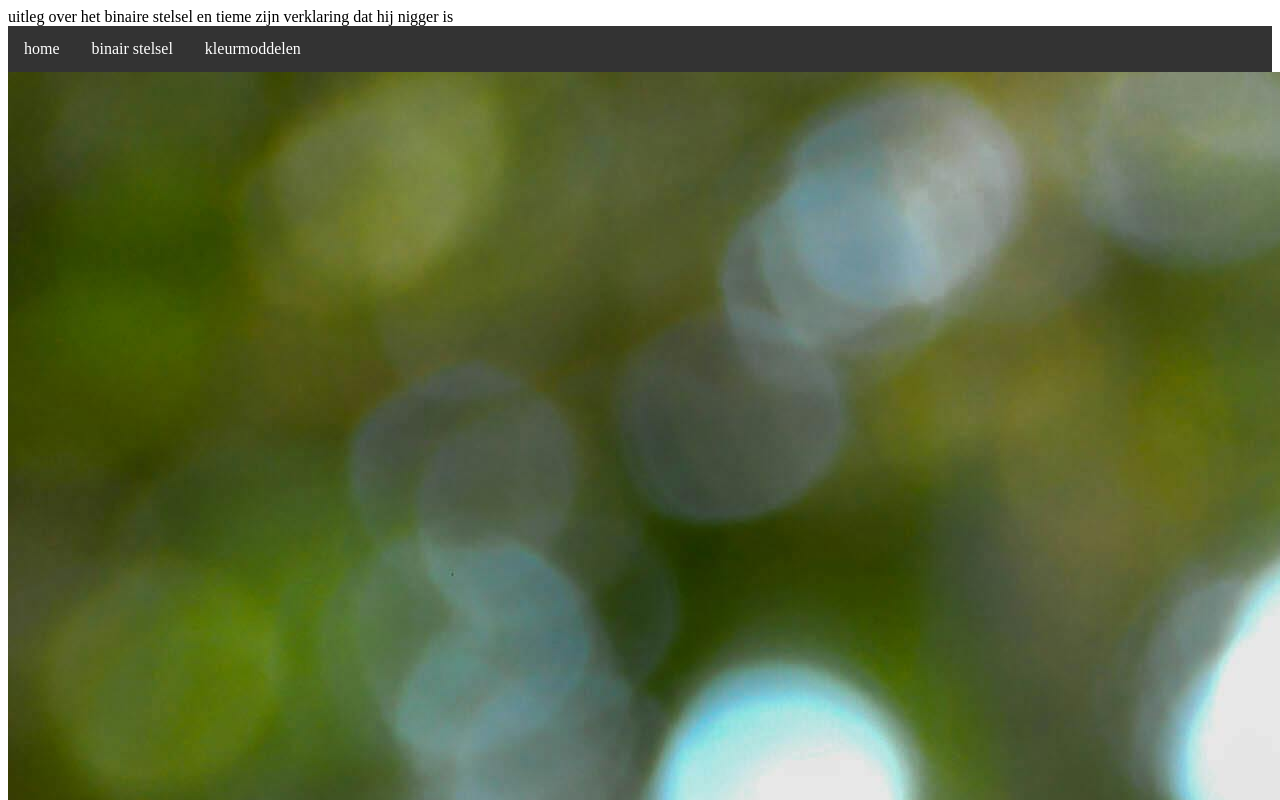
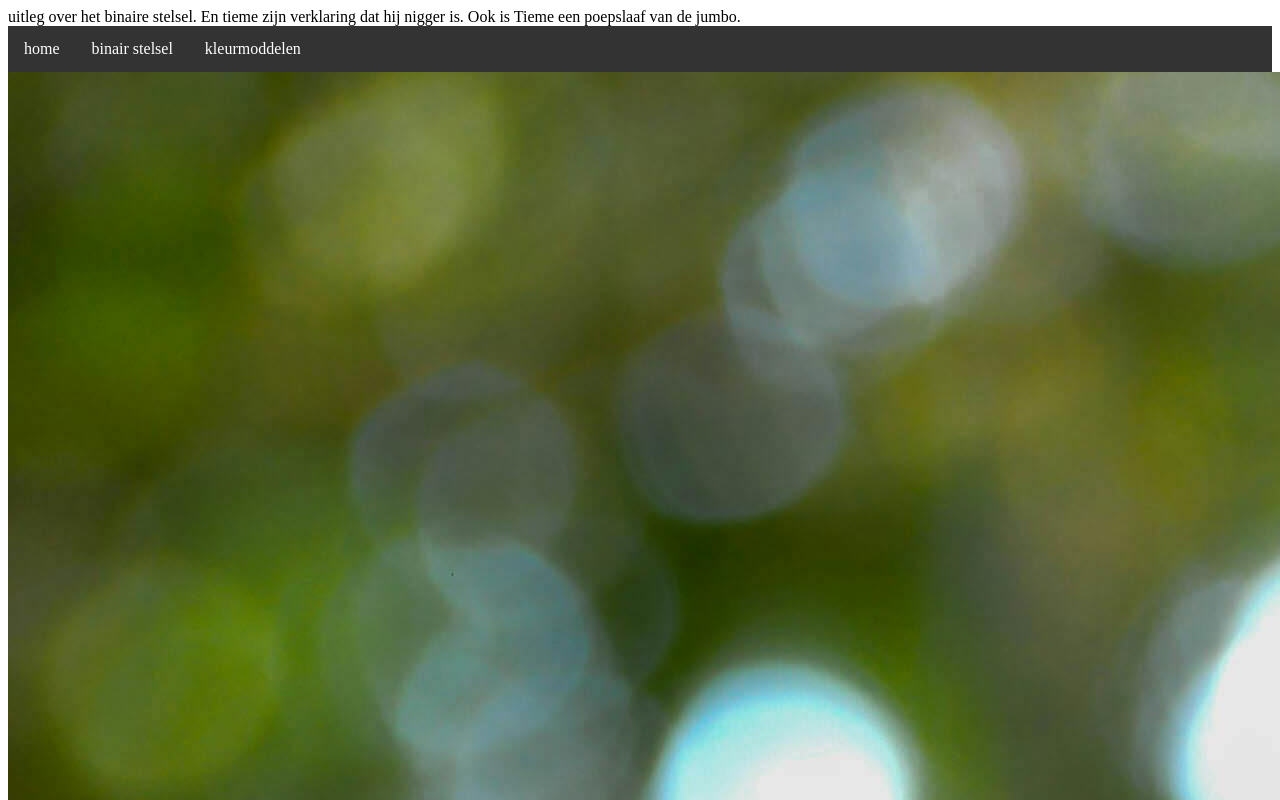
Before and after one commit to Daniel-rgb-coder-dev/Daniel-rgb-coder-dev.github.io, a plain HTML site: page binairstelsel.html in a window 1280 px wide. Shown: the top 800 px of the page. Drawn offline with Linux system fonts and the light colour scheme.

Commit message:
Update binairstelsel.html

```diff
--- a/binairstelsel.html
+++ b/binairstelsel.html
@@ -6,8 +6,8 @@
 </head>
     <link rel="stylesheet" type="text/css" href="opmaak.css">
 <body>
-uitleg over het binaire stelsel
-en tieme zijn verklaring dat hij nigger is
+uitleg over het binaire stelsel.
+En tieme zijn verklaring dat hij nigger is. Ook is Tieme een poepslaaf van de jumbo.
     <br>
     <ul>
     <li><a href="index.html">home</a></li>
```
